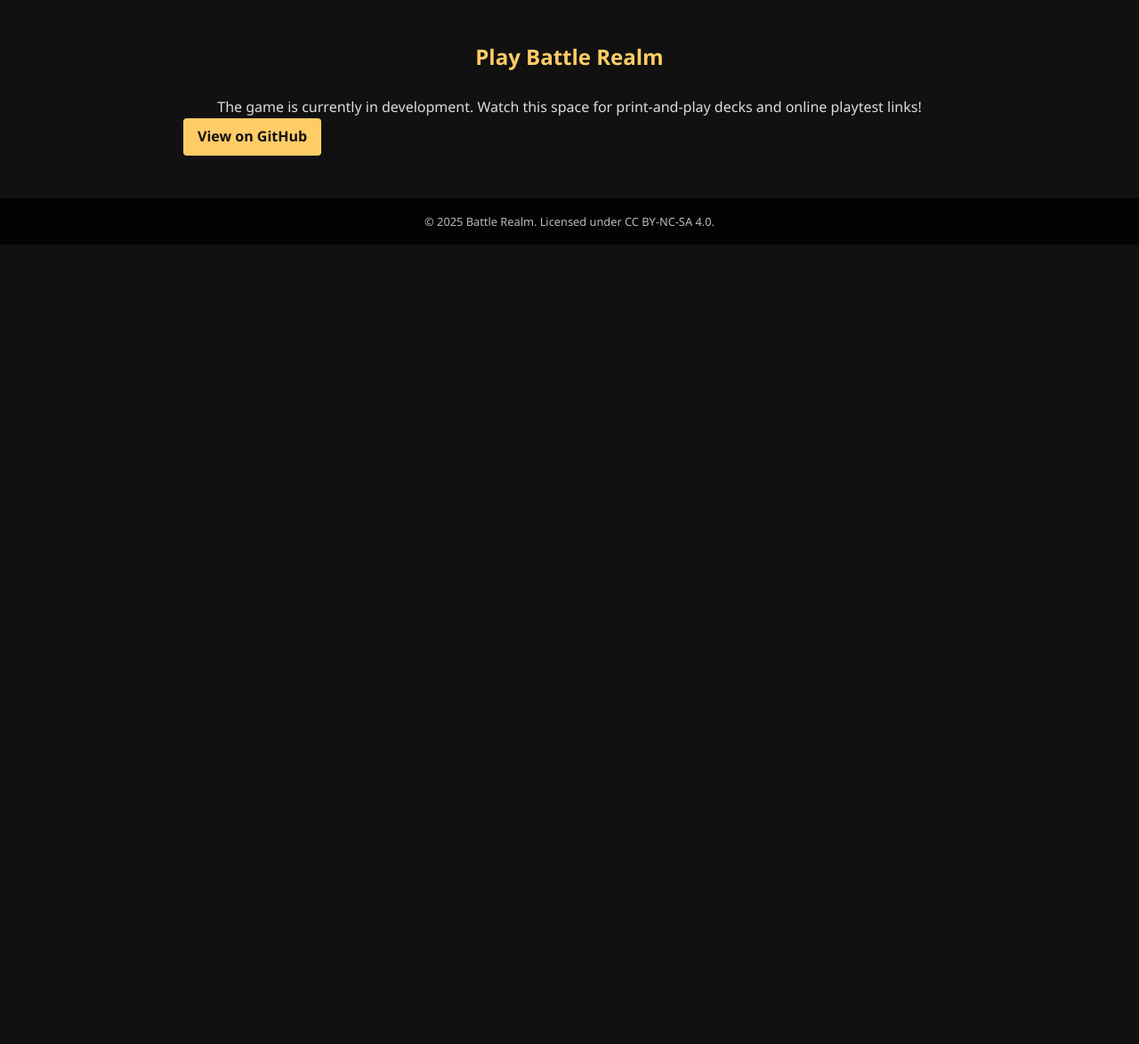
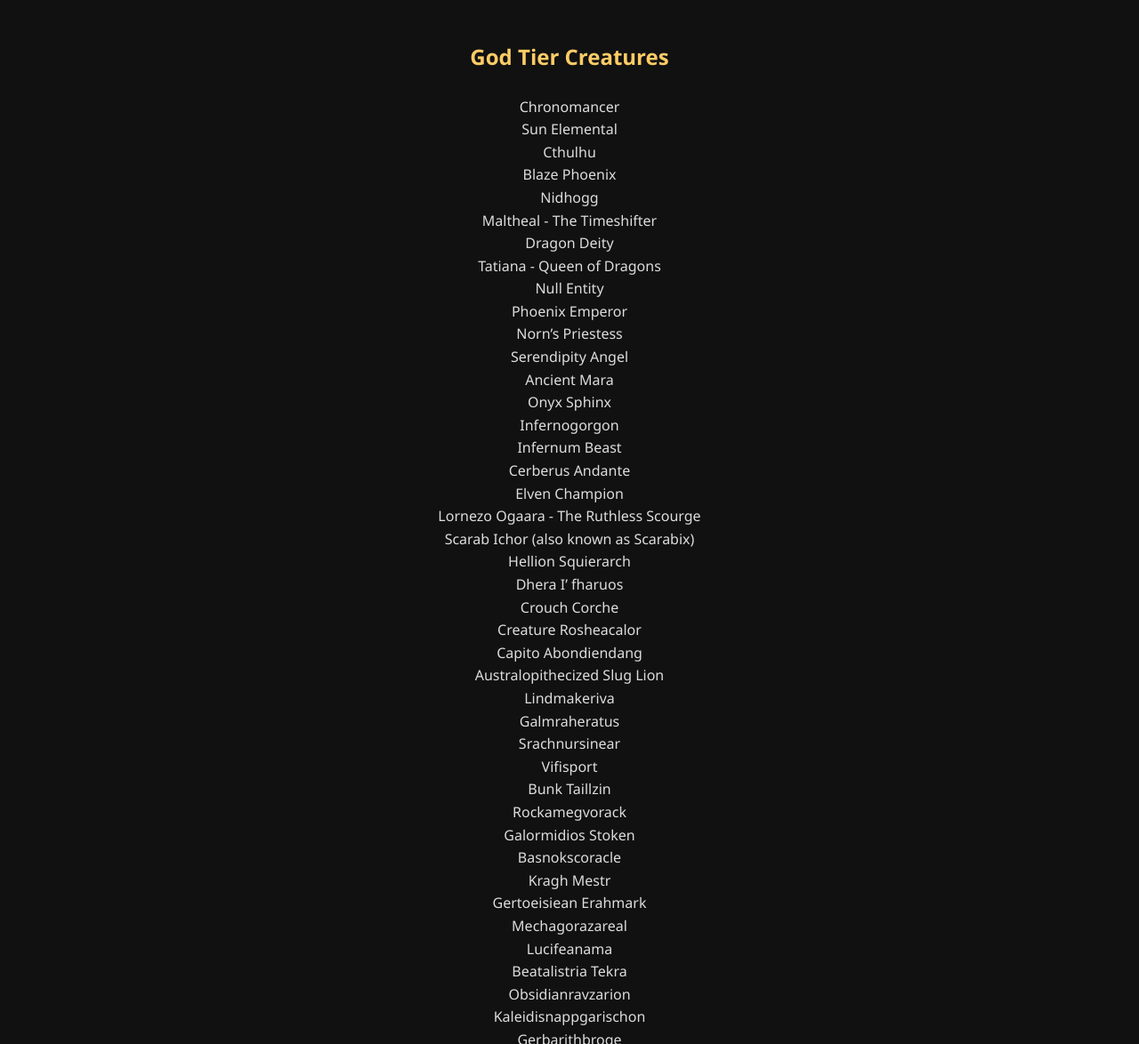
Before and after one commit to Teamack/BattleRealm, a website built with Vite: page index.html in a window 1280 px wide. Shown: the part 1626-2800 px from the top of the page at 89% size. Before the commit the page ends 1901 px from the top, so only its background shows below. Built offline with nearby package versions, Linux system fonts and the light colour scheme; files whose address does not match are found by name.

Commit message:
Add god tier creature list

```diff
--- a/index.html
+++ b/index.html
@@ -16,6 +16,7 @@
       <a href="#about">About</a>
       <a href="#cards">Cards</a>
       <a href="#rules">Rules</a>
+      <a href="#god-tier">God Tier</a>
       <a href="#play">Play</a>
     </nav>
   </header>
@@ -79,6 +80,63 @@
     </ul>
   </section>
 
+  <!-- God Tier Creatures -->
+  <section id="god-tier">
+    <h2>God Tier Creatures</h2>
+    <ul>
+      <li>Chronomancer</li>
+      <li>Sun Elemental</li>
+      <li>Cthulhu</li>
+      <li>Blaze Phoenix</li>
+      <li>Nidhogg</li>
+      <li>Maltheal - The Timeshifter</li>
+      <li>Dragon Deity</li>
+      <li>Tatiana - Queen of Dragons</li>
+      <li>Null Entity</li>
+      <li>Phoenix Emperor</li>
+      <li>Norn’s Priestess</li>
+      <li>Serendipity Angel</li>
+      <li>Ancient Mara</li>
+      <li>Onyx Sphinx</li>
+      <li>Infernogorgon</li>
+      <li>Infernum Beast</li>
+      <li>Cerberus Andante</li>
+      <li>Elven Champion</li>
+      <li>Lornezo Ogaara - The Ruthless Scourge</li>
+      <li>Scarab Ichor (also known as Scarabix)</li>
+      <li>Hellion Squierarch</li>
+      <li>Dhera I’ fharuos</li>
+      <li>Crouch Corche</li>
+      <li>Creature Rosheacalor</li>
+      <li>Capito Abondiendang</li>
+      <li>Australopithecized Slug Lion</li>
+      <li>Lindmakeriva</li>
+      <li>Galmraheratus</li>
+      <li>Srachnursinear</li>
+      <li>Vifisport</li>
+      <li>Bunk Taillzin</li>
+      <li>Rockamegvorack</li>
+      <li>Galormidios Stoken</li>
+      <li>Basnokscoracle</li>
+      <li>Kragh Mestr</li>
+      <li>Gertoeisiean Erahmark</li>
+      <li>Mechagorazareal</li>
+      <li>Lucifeanama</li>
+      <li>Beatalistria Tekra</li>
+      <li>Obsidianravzarion</li>
+      <li>Kaleidisnappgarischon</li>
+      <li>Gerbarithbroge</li>
+      <li>Varniomantax</li>
+      <li>Frauggeroncen</li>
+      <li>Brutalidio</li>
+      <li>Temptrewyfernajir</li>
+      <li>Mortrendmeyorhurde</li>
+      <li>Infernumphloriousae</li>
+      <li>Aingholauphlesgrauphol</li>
+      <li>Jenitzscheragon</li>
+    </ul>
+  </section>
+
   <!-- Call to Action -->
   <section id="play">
     <h2>Play Battle Realm</h2>
```
